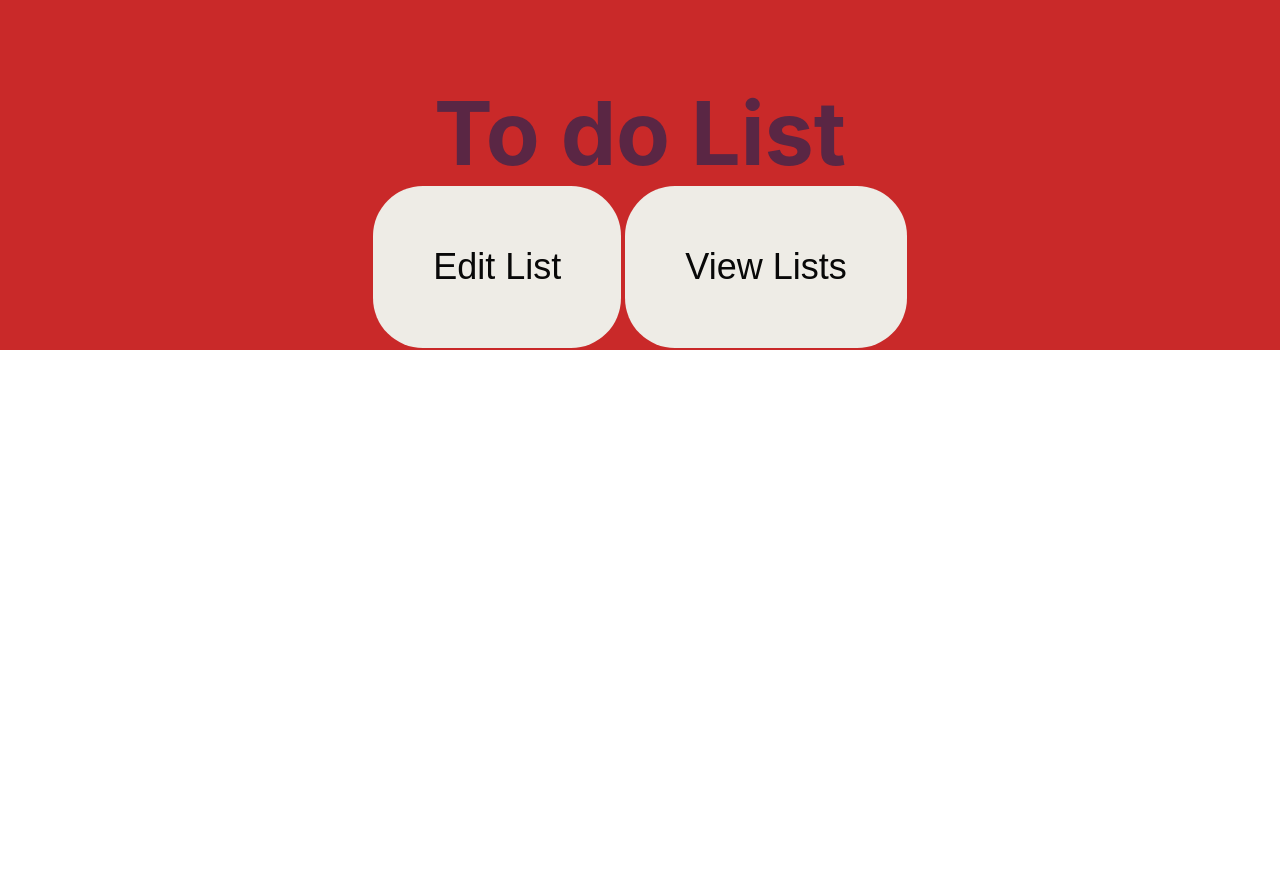
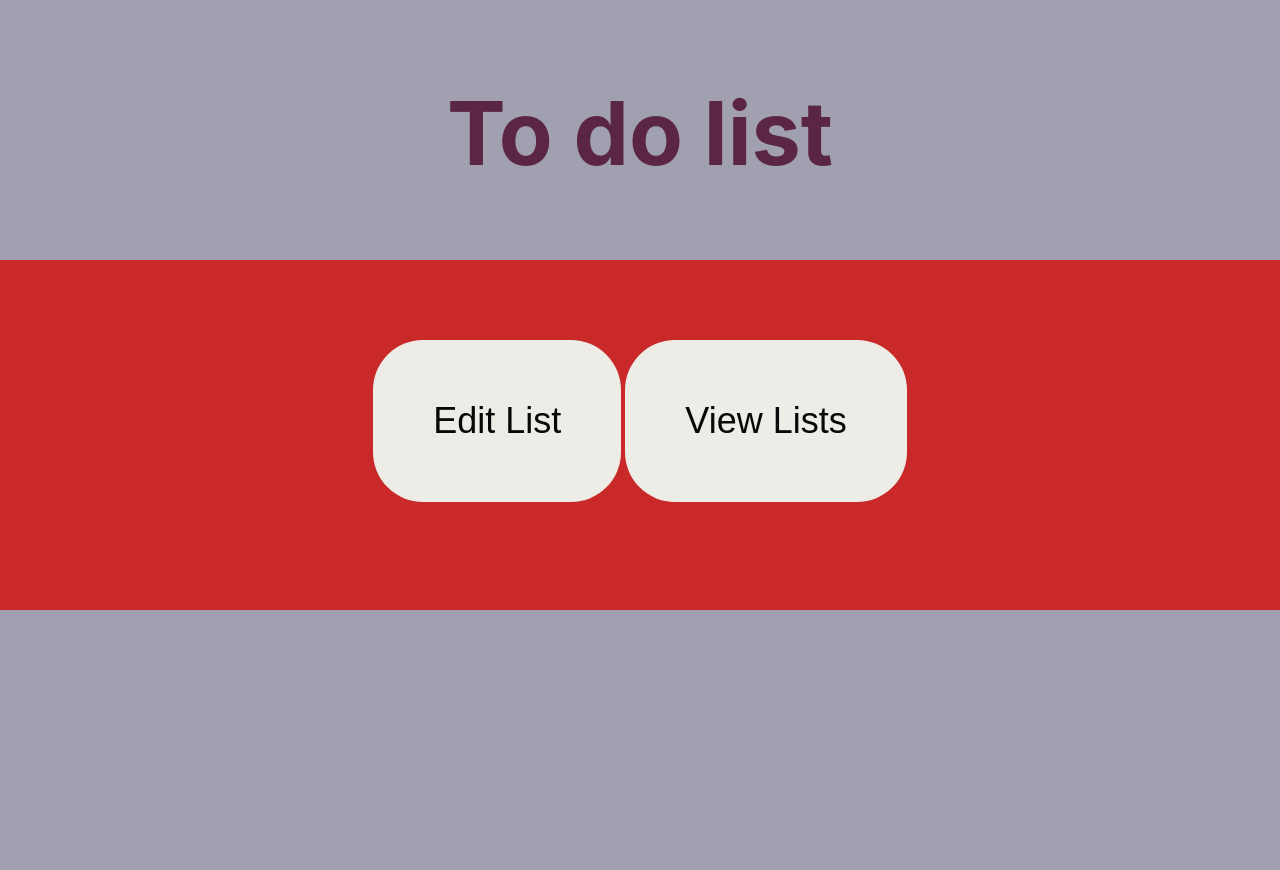
Before and after one commit to Smileygit/todoProject, a website: page public/editpage.html in a window 1280 px wide. Before the commit the page ends 800 px from the top, so only its background shows below. Drawn offline with Linux system fonts and the light colour scheme.

Commit message:
pagehtml

```diff
--- a/public/editpage.html
+++ b/public/editpage.html
@@ -9,9 +9,10 @@
 <body>
 
     <!----------- HTML-elements -------------->
-
+    <div class="container1">
+        <h1 id = "title">To do list</h1>
+    </div>
     <div class="container">
-        <h1 id = "title">To do List</h1>
 
         <div>
 
@@ -27,6 +28,8 @@
             </div>
         </div>
     </div>
+
+    <div class="container2"></div>
 
 
 
```
Also changed, not shown: public/index.html (+0 -3 lines).
